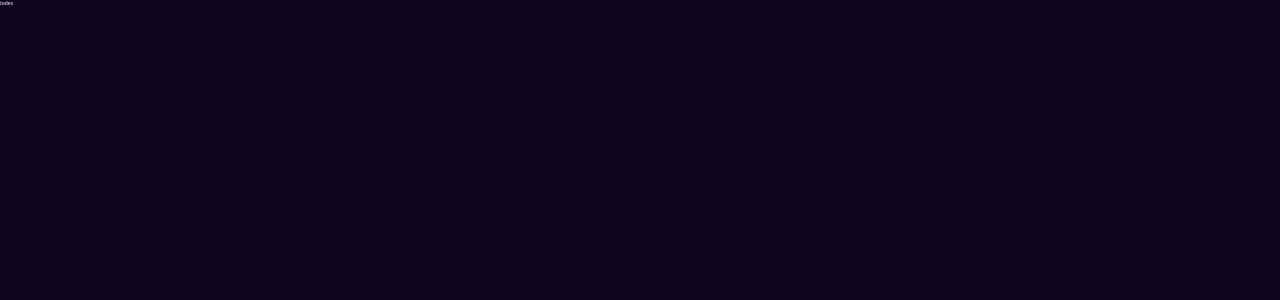
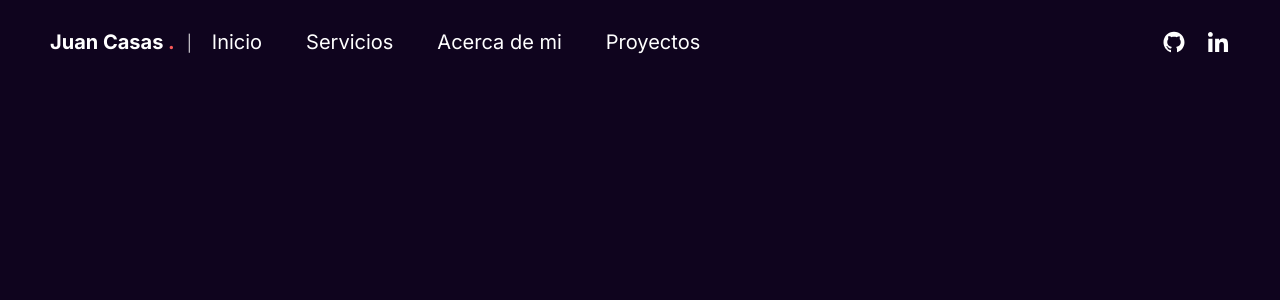
Before and after one commit to ourainbows/ourainbows.github.io, a React (Create React App) app: page / in a window 1280 px wide. Shown: the top 300 px of the page. Built offline with nearby package versions, Linux system fonts and the light colour scheme.

Commit message:
Navbar component and its styles

```diff
--- a/package.json
+++ b/package.json
@@ -8,6 +8,7 @@
     "@testing-library/user-event": "^13.5.0",
     "react": "^17.0.2",
     "react-dom": "^17.0.2",
+    "react-icons": "^4.3.1",
     "react-scripts": "5.0.0",
     "web-vitals": "^2.1.4"
   },
--- a/src/App.css
+++ /dev/null
@@ -1,38 +0,0 @@
-.App {
-  text-align: center;
-}
-
-.App-logo {
-  height: 40vmin;
-  pointer-events: none;
-}
-
-@media (prefers-reduced-motion: no-preference) {
-  .App-logo {
-    animation: App-logo-spin infinite 20s linear;
-  }
-}
-
-.App-header {
-  background-color: #282c34;
-  min-height: 100vh;
-  display: flex;
-  flex-direction: column;
-  align-items: center;
-  justify-content: center;
-  font-size: calc(10px + 2vmin);
-  color: white;
-}
-
-.App-link {
-  color: #61dafb;
-}
-
-@keyframes App-logo-spin {
-  from {
-    transform: rotate(0deg);
-  }
-  to {
-    transform: rotate(360deg);
-  }
-}
--- a/src/App.jsx
+++ b/src/App.jsx
@@ -1,4 +1,3 @@
-import './App.css';
 import { Navbar } from './components/Navbar';
 
 function App() {
--- a/src/components/Navbar/index.jsx
+++ b/src/components/Navbar/index.jsx
@@ -1,7 +1,27 @@
-import React from 'react'
+import { AiFillGithub } from 'react-icons/ai';
+import { GrLinkedinOption } from 'react-icons/gr';
+import styles from "./styles.module.css"
 
 export const Navbar = () => {
-  return (
-    <div>index</div>
-  )
+    return (
+        <nav className={styles.nav}>
+            <div className={styles.navNavigation}>
+                <div className={styles.navNavigationBrand}>Juan Casas<span> .</span></div>
+                <ul>
+                    <li>Inicio</li>
+                    <li>Servicios</li>
+                    <li>Acerca de mi</li>
+                    <li>Proyectos</li>
+                </ul>
+            </div>
+            <div className={styles.navSocial}>
+                <a href="https://github.com/ourainbows">
+                    <AiFillGithub />
+                </a>
+                <a href="https://www.linkedin.com/in/jfcasas/">
+                    <GrLinkedinOption />
+                </a>
+            </div>
+        </nav>
+    )
 }
--- /dev/null
+++ b/src/components/Navbar/styles.module.css
@@ -0,0 +1,38 @@
+.nav {
+  margin: 3rem 5rem 0 5rem;
+  display: flex;
+  align-items: flex-start;
+  justify-content: space-between;
+  font-size: 2rem;
+}
+.navNavigation{
+  display: flex;
+}
+.navNavigation ul {
+  display: flex;
+  list-style: none;
+}
+.navNavigation ul li {
+  margin-right: 4.4rem;
+}
+.navNavigationBrand {
+  font-weight: 700;
+  margin-right: 2rem;
+}
+.navNavigationBrand::after {
+  content: "|";
+  font-weight: 100;
+  font-size: 1.6rem;
+  margin-left: 1.2rem;
+}
+.navNavigationBrand span {
+  color: var(--main);
+}
+.navSocial {
+  display: flex;
+}
+.navSocial a {
+  margin-left: 2rem;
+  color: var(--text);
+  font-size: 2.4rem;
+}
--- a/src/index.css
+++ b/src/index.css
@@ -1,20 +1,23 @@
 @import url("https://fonts.googleapis.com/css2?family=Inter:wght@300;400;500;600;700&display=swap");
 
-:root{
-  --background:#0F041E;
-  --main: #F85959;
-  --secundary: ##E61A7AEB;
-  --text: #FFFFFF;
+:root {
+  --background: #0f041e;
+  --main: #f85959;
+  --secundary: ##e61a7aeb;
+  --text: #ffffff;
 }
 
 * {
-  margin: 0;
-  padding: 0;
   box-sizing: border-box;
+  margin: 0%;
+  padding: 0%;
+}
+html {
   font-size: 62.5%;
 }
 
 body {
   background: var(--background);
-  color: var(--text)
+  color: var(--text);
+  font-family: "Inter", sans-serif;
 }
```
Also changed, not shown: 1 other file (tests, documents, lock files or other folders).
